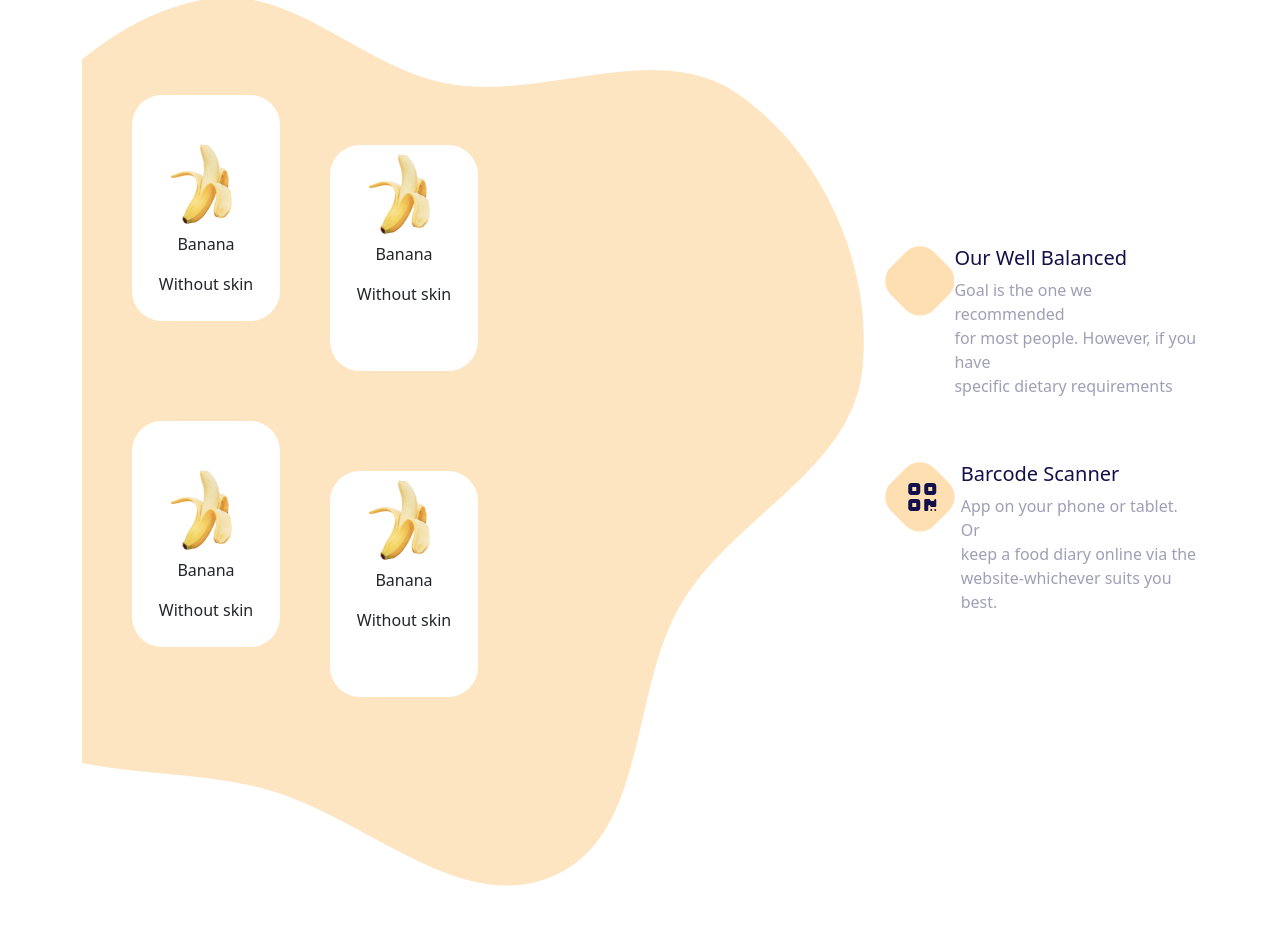
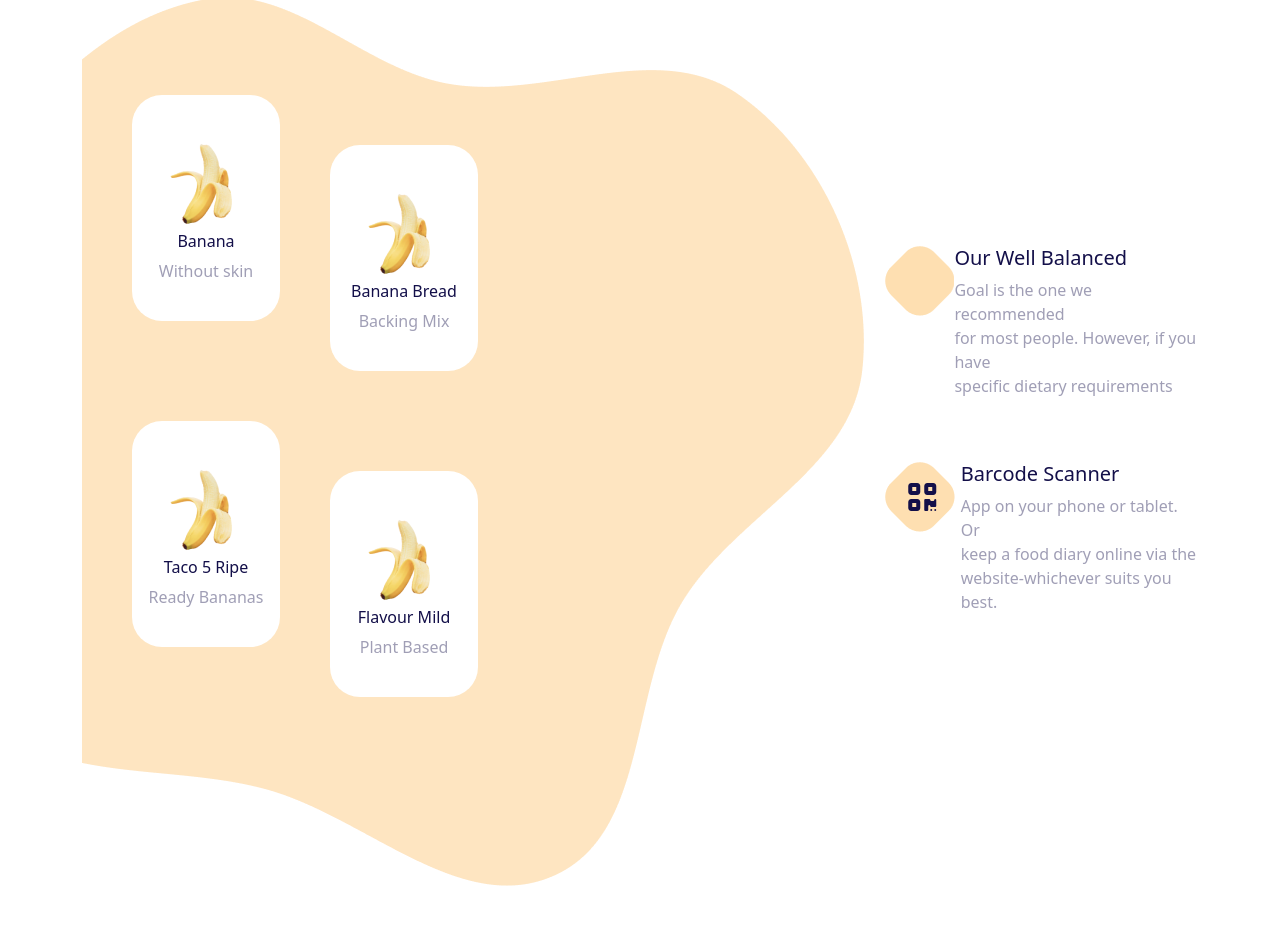
Before and after one commit to Shakil00077/life-changing, a plain HTML site: page index.html in a window 1280 px wide. Shown: the part 1385-2310 px from the top of the page. Drawn offline with nearby package versions, Linux system fonts and the light colour scheme; some icons are missing.

Commit message:
font alignment succeded

```diff
--- a/index.html
+++ b/index.html
@@ -93,25 +93,25 @@
           <div class="d-flex mt-5">
             <div class="anytime-image">
             <img src="/image 4.png" alt="">
-            <p>Banana</p>
+            <h6>Banana</h6>
             <p>Without skin</p>
           </div>
           <div class="anytime-image-2">
             <img src="/image 4.png" alt="">
-            <p>Banana</p>
-            <p>Without skin</p>
+            <h6>Banana Bread</h6>
+            <p>Backing Mix</p>
           </div>
           </div>
           <div class="d-flex">
             <div class="anytime-image">
             <img src="/image 4.png" alt="">
-            <p>Banana</p>
-            <p>Without skin</p>
+            <h6>Taco 5 Ripe</h6>
+            <p>Ready Bananas</p>
           </div>
           <div class="anytime-image-2">
             <img src="/image 4.png" alt="">
-            <p>Banana</p>
-            <p>Without skin</p>
+            <h6>Flavour Mild</h6>
+            <p>Plant Based</p>
           </div>
           </div>
         </div>
--- a/style.css
+++ b/style.css
@@ -115,7 +115,14 @@ body {
   border-radius: 30px;
   text-align: center;
 }
-.anytime-image img {
+.anytime-background h6 {
+  color: #130f49;
+}
+.anytime-background p {
+  color: #130f49;
+  opacity: 0.4;
+}
+.anytime-background img {
   margin-top: 40px;
 }
 .any-background {
```
